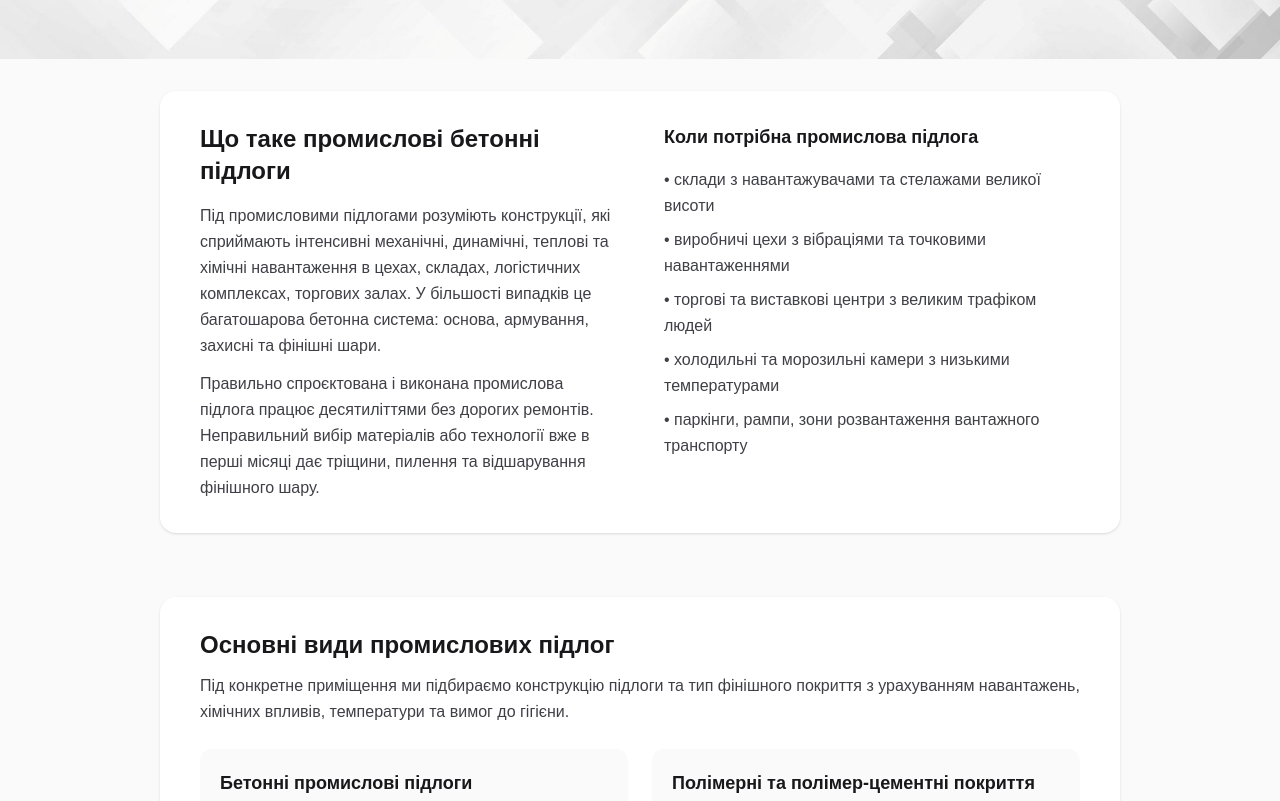
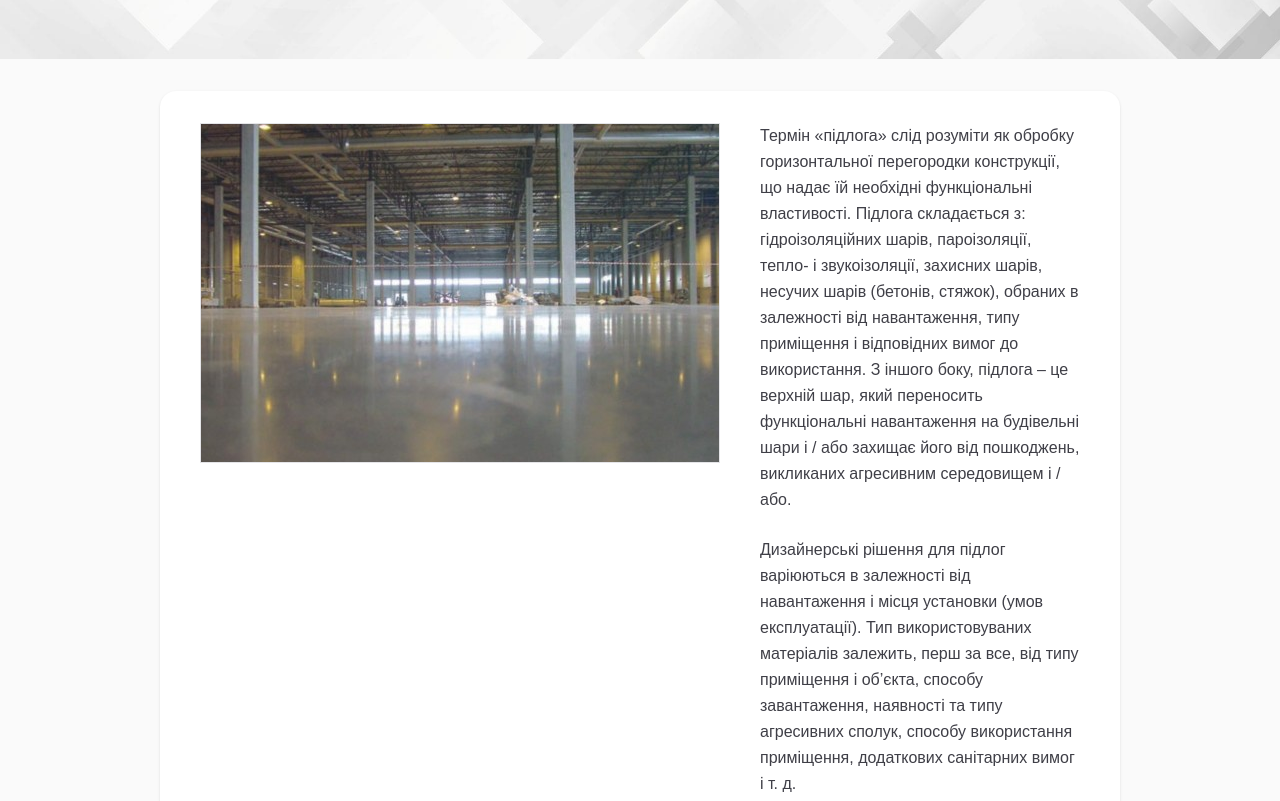
Before and after one commit to Romaleso261981/top_home_shop, a Next.js app: page / in a window 1280 px wide. Shown: the part 359-1160 px from the top of the page. Built offline with nearby package versions, Linux system fonts and the light colour scheme.

Commit message:
Add IndustrialFloorsIntroSection to Home page for enhanced content presentation

```diff
--- a/src/app/page.tsx
+++ b/src/app/page.tsx
@@ -1,5 +1,6 @@
 import { HeroSection } from "@/components/HeroSection";
 import { AboutSection } from "@/components/AboutSection";
+import { IndustrialFloorsIntroSection } from "@/components/IndustrialFloorsIntroSection";
 import { TypesSection } from "@/components/TypesSection";
 import { BenefitsSection } from "@/components/BenefitsSection";
 import { StepsSection } from "@/components/StepsSection";
@@ -10,6 +11,7 @@ export default function Home() {
     <div className="bg-zinc-50">
       <HeroSection />
       <main className="mx-auto max-w-5xl px-4 pb-10 pt-8 sm:px-6 lg:px-8 lg:pb-16">
+        <IndustrialFloorsIntroSection imagePosition="70% 50%" />
         <AboutSection />
         <TypesSection />
         <BenefitsSection />
--- /dev/null
+++ b/src/components/IndustrialFloorsIntroSection.tsx
@@ -0,0 +1,55 @@
+import Image from "next/image";
+
+type IndustrialFloorsIntroSectionProps = {
+  /**
+   * CSS object-position (приклади: "center", "top", "left", "50% 30%")
+   * Працює разом з object-none (картинка не масштабується).
+   */
+  imagePosition?: string;
+};
+
+export function IndustrialFloorsIntroSection({
+  imagePosition = "center",
+}: IndustrialFloorsIntroSectionProps) {
+  return (
+    <section className="mb-12 bg-white shadow-sm sm:rounded-2xl sm:px-10 sm:py-8">
+      <div className="grid gap-8 sm:gap-10 lg:grid-cols-[520px_1fr] lg:items-start">
+        {/* Image: fixed size, no responsive scaling */}
+        <div className="overflow-x-auto">
+          <div className="w-[520px]">
+            <Image
+              src="/promyshlennye-poly.jpg"
+              alt="Промислові бетонні підлоги"
+              width={520}
+              height={340}
+              className="block h-[340px] w-[520px] border border-zinc-200 object-none"
+              style={{ objectPosition: imagePosition }}
+              unoptimized
+            />
+          </div>
+        </div>
+
+        <div className="px-4 pb-6 sm:px-0 sm:pb-0">
+          <p className="text-sm leading-relaxed text-zinc-700 sm:text-base">
+            Термін «підлога» слід розуміти як обробку горизонтальної перегородки
+            конструкції, що надає їй необхідні функціональні властивості. Підлога
+            складається з: гідроізоляційних шарів, пароізоляції, тепло- і звукоізоляції,
+            захисних шарів, несучих шарів (бетонів, стяжок), обраних в залежності від
+            навантаження, типу приміщення і відповідних вимог до використання. З іншого
+            боку, підлога – це верхній шар, який переносить функціональні навантаження на
+            будівельні шари і / або захищає його від пошкоджень, викликаних агресивним
+            середовищем і / або.
+          </p>
+
+          <p className="mt-6 text-sm leading-relaxed text-zinc-700 sm:text-base">
+            Дизайнерські рішення для підлог варіюються в залежності від навантаження і
+            місця установки (умов експлуатації). Тип використовуваних матеріалів залежить,
+            перш за все, від типу приміщення і об’єкта, способу завантаження, наявності та
+            типу агресивних сполук, способу використання приміщення, додаткових санітарних
+            вимог і т. д.
+          </p>
+        </div>
+      </div>
+    </section>
+  );
+}
```
Also changed, not shown: public/promyshlennye-poly.jpg (added).
